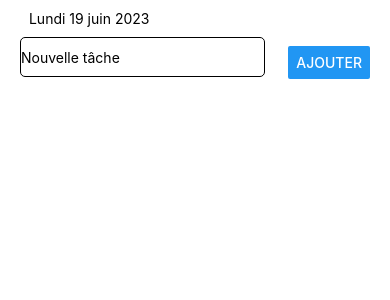
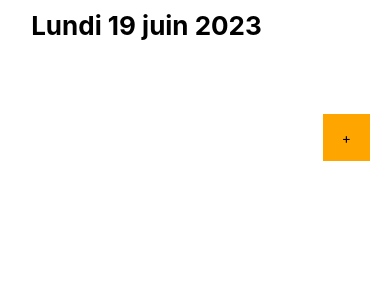
Before and after one commit to camara92/Camaractus, a React Native app: screen / in a window 390 px wide. Shown: the top 300 px of the page. Built offline with nearby package versions, Linux system fonts and the light colour scheme.

Commit message:
le bouton flottant

```diff
--- a/src/components/Header/index.js
+++ b/src/components/Header/index.js
@@ -9,7 +9,7 @@ export default function Header() {
   return (
     <View style={styles.container}>
 
-        <Text> {`${days[date.getDay()]} ${date.getDate()} ${month[date.getMonth()] } ${[date.getFullYear()] } `} </Text>
+        <Text style={styles.date}> {`${days[date.getDay()]} ${date.getDate()} ${month[date.getMonth()] } ${[date.getFullYear()] } `} </Text>
     </View>
     // <Text> {Date.now().toString()} </Text>
   )
--- a/src/screens/Tasks/index.js
+++ b/src/screens/Tasks/index.js
@@ -1,5 +1,5 @@
 import React, { useState } from 'react'
-import { Text, StyleSheet, View, TextInput, FlatList } from 'react-native'
+import { Text, StyleSheet, View, TextInput, FlatList, Pressable } from 'react-native'
 import Header from '../../components/Header'
 import { TaskTile } from './TaskTile';
 import TaskForm from './TaskForm';
@@ -7,9 +7,8 @@ import TaskForm from './TaskForm';
 export default function TaskScreen() {
     // List des tâches
     // State pour garder en memoire les tâches :
-    const [tasks, SetTasks] = useState([
-
-    ]);
+    const [tasks, SetTasks] = useState([]);
+    const [IsFormVisible, SetIsFormVisible] = useState(false);
     const renderItem = ({ item }) => {
         return (
             <TaskTile task={item} onUpdateTask={onUpdateTask} DeleteTask={onDeleteTask} />
@@ -57,14 +56,20 @@ export default function TaskScreen() {
 
         SetTasks(newTasks)
     }
+
+    // ajouter un button fottant => style position : absolute
+    // callback :=> rendu cond taskform
+    const _toggleForm =()=>{
+        SetIsFormVisible(!IsFormVisible);
+    }
     return (
-        <View>
+        <>
 
             <FlatList
                 ListHeaderComponent={
                     <>
                         <Header />
-                        <TaskForm onAddTask={onAddTask} />
+                      { IsFormVisible &&  <TaskForm onAddTask={onAddTask} />}
                     </>
                 }
                 contentContainerStyle={{ flexGrow: 1, }}
@@ -72,6 +77,25 @@ export default function TaskScreen() {
                 keyExtractor={(item, index) => index.toString()}
                 renderItem={renderItem}
             />
-        </View>
+            <Pressable  onPress={ _toggleForm } style= {styles.btn} >
+                <Text> {IsFormVisible ? "x": "+"} </Text>
+            </Pressable>
+        </>
+
     );
 }
+
+const styles = StyleSheet.create({
+ btn: {
+    position:"absolute",
+    right: 20,
+    padding:15,
+    bottom: -120,
+    backgroundColor: "orange",
+    fontSize: 20
+
+ },
+
+
+
+    })
```
Also changed, not shown: assets/icons/circle_add.png (added).
